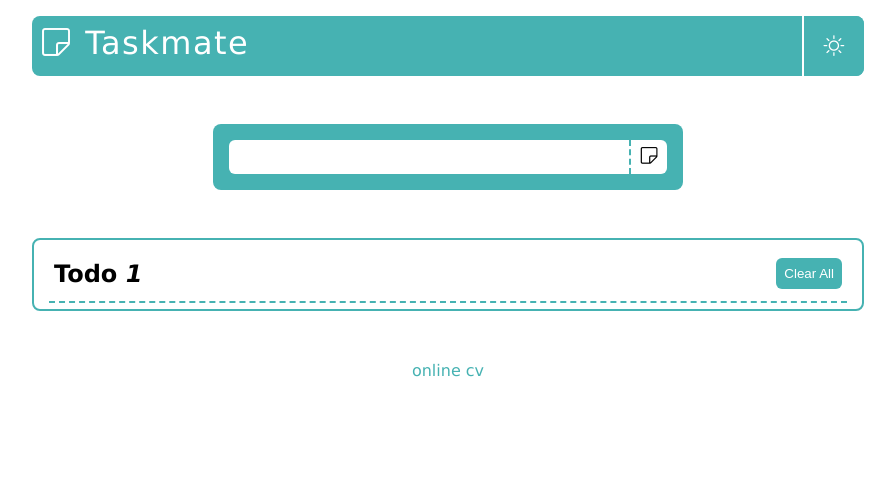
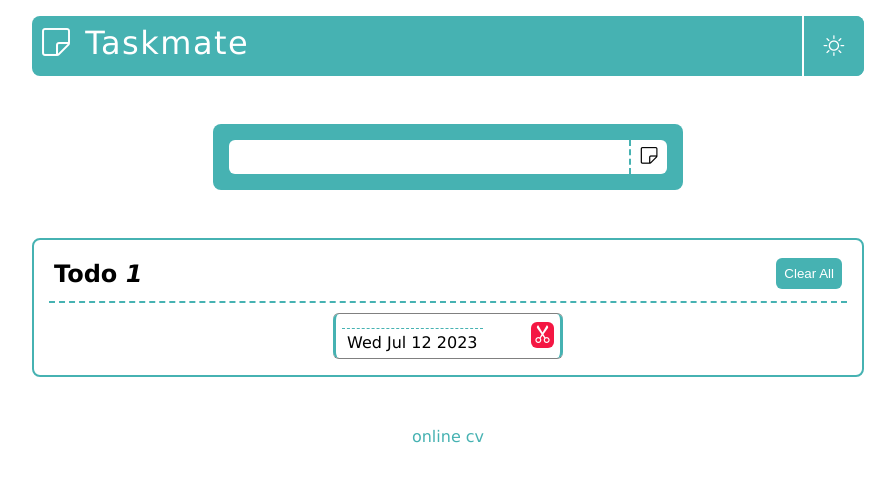
Before and after one commit to fox5352/TodoBuddy, a React (Create React App) app: page / in a window 1280 px wide. Both pictures are taken after a click on the button 840 px from the left and 157 px from the top of the page. Shown: the top 482 px of the page, without its empty margins (192-1087 px from the left). Built offline with nearby package versions, Linux system fonts and the light colour scheme.

Commit message:
added note component and localStorage for notes

```diff
--- a/src/components/AddNote.jsx
+++ b/src/components/AddNote.jsx
@@ -1,4 +1,4 @@
-import React, { useEffect, useState } from 'react'
+import React, { useState } from 'react'
 
 import { useApp } from "../context/AppContext";
 
--- /dev/null
+++ b/src/components/Note.jsx
@@ -0,0 +1,29 @@
+import React from 'react'
+
+import { useApp } from "../context/AppContext";
+
+import styles from './css/Note.module.css'
+
+export const Note = ({id, note, date, ...props}) => {
+    const { removeNote } = useApp()
+    const values = {id:id, note:note, date:date,}
+
+    if (note.length > 77) {
+        values.note = note.slice(0, 77) + "..."
+    }
+
+  return (
+    <div className={styles.body}>
+        <div className={styles.head}>
+            <h2 className={styles.heading}>
+                {values.note}
+            </h2>
+            <p className={styles.date}>{values.date}</p>
+        </div>
+        <div>
+            {/* <button><i className='bi bi-pen'></i></button> */}
+            <button onClick={()=>removeNote(values)} className={styles.btn}><i className='bi bi-scissors '></i></button>
+        </div>
+    </div>
+  )
+}
--- /dev/null
+++ b/src/components/css/Note.module.css
@@ -0,0 +1,54 @@
+
+.body {
+    display: flex;
+    justify-content: space-between;
+
+    width: 230px;
+
+    padding: 2px 6px;
+    margin: 5px 4px;
+
+    border-radius: 6px;
+    border-width: 5px;
+    border-left: solid var(--header-bg);
+    border-right: solid var(--header-bg);
+    box-shadow: 0px 1px gray, 0 -1px gray;
+}
+
+.head {
+    display: flex;
+    flex-direction: column;
+    flex-wrap: wrap;
+    justify-content: space-between;
+
+    cursor: pointer;
+}
+.heading {
+    padding: 6px 0;
+
+    font-weight: 400;
+    font-family: var(--font-head);
+
+}
+.date {
+    padding: 4px 5px;
+
+    border-top: 1px dashed var(--header-bg);
+}
+
+.btn {
+    text-align: center;
+    font-size: 19px;
+
+    padding: 2px;
+    margin: 6px 0;
+
+    border: none;
+    border-radius: 6px;
+
+    color: #fff;
+    background-color: rgb(244, 23, 67);
+}
+.btn:hover {
+    background-color: crimson;
+}
--- a/src/components/index.js
+++ b/src/components/index.js
@@ -1,3 +1,4 @@
 export { Header } from './Header'
 export { Footer } from "./Footer";
 export { AddNote } from './AddNote'
+export { Note } from "./Note"
--- a/src/context/AppContext.jsx
+++ b/src/context/AppContext.jsx
@@ -35,16 +35,16 @@ export const AppProvider = ({children, ...props}) => {
     const pushNote = (data) => {
         const newList = state.todoList.concat(data)
         increment()
-        console.log(newList);
-        // dispatch({
-        //     type: "ADD_TO_LIST",
-        //     payload: {
-        //         notes: newList
-        //     }
-        // })
+        dispatch({
+            type: "ADD_TO_LIST",
+            payload: {
+                notes: newList
+            }
+        })
     }
     const removeNote = (data) => {
-        const newNotes = state.todoLists.filter(note=> note != data.id)
+        const list = state.todoList
+        const newNotes = list.filter(note=> note.id !== data.id)
         decrement()
         dispatch({
             type: "FILTER_LIST",
@@ -61,14 +61,23 @@ export const AppProvider = ({children, ...props}) => {
             type: "DELETE_LIST"
         })
     }
+    const setNotes = (data) => {
+        dispatch({
+            type: "SET_NOTES",
+            payload:{
+                notes: data
+            }
+        })
+    }
 
 
     const value = {
         counter: state.counter,
-        todoList: [],
+        todoList: state.todoList,
         pushNote,
         removeNote,
-        deleteNotes
+        deleteNotes,
+        setNotes
     }
 
     return(
--- a/src/pages/AppLayout.jsx
+++ b/src/pages/AppLayout.jsx
@@ -1,10 +1,25 @@
-import React from "react";
+import React, { useEffect } from "react";
 import { Routes, Route } from "react-router-dom";
 //Components
 import { Header, Footer } from "../components";
+import { useApp } from "../context/AppContext";
 import { MainPage } from "./";
 
 function Applayout() {
+    const { todoList, setNotes } = useApp()
+
+    useEffect(()=>{
+        const NoteList = JSON.parse(localStorage.getItem('tasklist')) || []
+        setNotes(NoteList)
+    }, [])
+
+    useEffect(()=>{
+        localStorage.setItem('tasklist', JSON.stringify(todoList))
+    }, [todoList])
+
+
+
+
 
     return(
         <React.Fragment>
--- a/src/pages/MainPage.jsx
+++ b/src/pages/MainPage.jsx
@@ -1,12 +1,17 @@
 import React from 'react'
 
-import { AddNote } from "../components";
+import { AddNote, Note } from "../components";
 import { useApp } from "../context/AppContext";
 
 import styles from './css/MainPage.module.css'
 
 export const MainPage = () => {
-  const { counter } = useApp()
+  const { counter, todoList, deleteNotes } = useApp()
+
+  const mapper = (item) => {
+    const {id, note, date} = item
+    return <Note key={id} id={id} note={note} date={date} />
+  }
 
   return (
     <>
@@ -15,9 +20,11 @@ export const MainPage = () => {
         <div className={styles.main}>
           <div className={styles.head}>
             <h2>Todo <i>{counter}</i></h2>
-            <button className={styles.btn}>Clear All</button>
+            <button onClick={deleteNotes} className={styles.btn}>Clear All</button>
           </div>
-          {/* TODO:note component */}
+          <div className={styles.body}>
+            {todoList && todoList.map(mapper)}
+          </div>
         </div>
     </>
   )
--- a/src/pages/css/MainPage.module.css
+++ b/src/pages/css/MainPage.module.css
@@ -20,7 +20,6 @@
     border: none;
     border-bottom: 2px dashed var(--header-bg);
 }
-
 .btn {
     min-width:  32px;
 
@@ -35,3 +34,11 @@
 .btn:hover {
     background-color: var(--accent-color);
 }
+
+.body {
+    display: flex;
+    flex-wrap: wrap;
+
+    padding: 6px;
+    margin: 0 auto;
+}
--- a/src/reducer/appReducer.jsx
+++ b/src/reducer/appReducer.jsx
@@ -34,6 +34,11 @@ export const appReducer = (state, action) => {
                 ...state,
                 todoList: []
             }
+        case "SET_NOTES":
+            return {
+                ...state,
+                todoList: payload.notes
+            }
 
         default:
             throw Error("method does not exist in appReducer")
```
